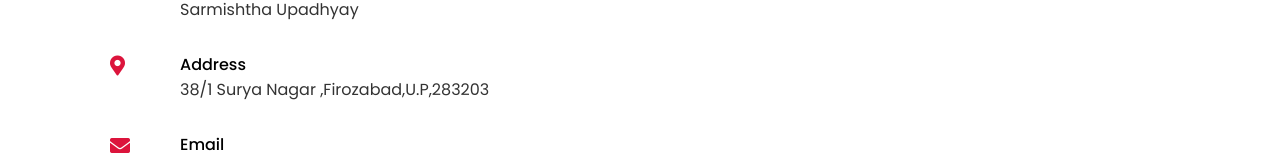
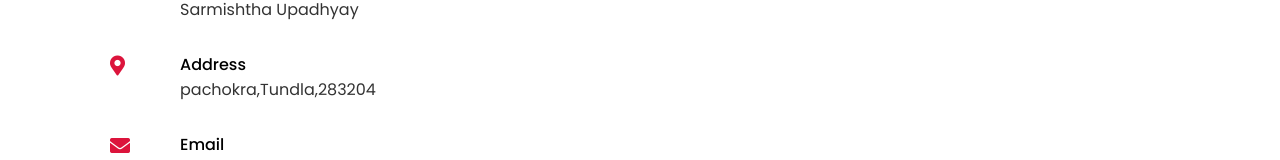
Before and after one commit to sarmishthaupadhyay123/sarmi.github.io, a plain HTML site: page index.html in a window 1280 px wide. Shown: the part 3176-3336 px from the top of the page. Drawn offline with nearby package versions, Linux system fonts and the light colour scheme.

Commit message:
index.html

```diff
--- a/index.html
+++ b/index.html
@@ -181,7 +181,7 @@
                             <i class="fas fa-map-marker-alt"></i>
                             <div class="info">
                                 <div class="head">Address</div>
-                                <div class="sub-title">38/1 Surya Nagar ,Firozabad,U.P,283203</div>
+                                <div class="sub-title">pachokra,Tundla,283204</div>
                             </div>
                         </div>
                         <div class="row">
```
